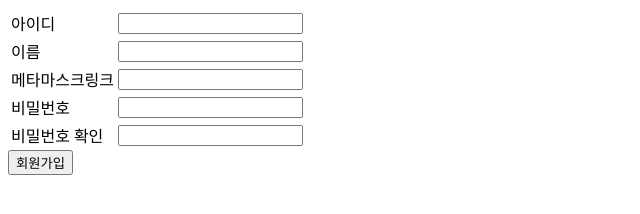
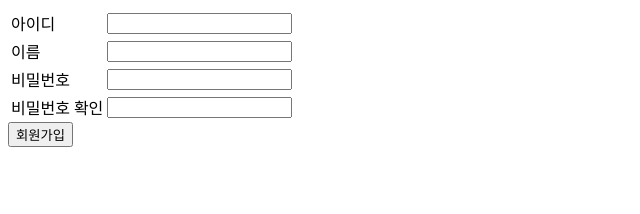
Before and after one commit to joohyun28/PBL, a plain HTML site: page public/index.html in a window 1280 px wide. Shown: the whole page, without its empty margins (0-640 px from the left). Drawn offline with nearby package versions, Linux system fonts and the light colour scheme.

Commit message:
회원가입 수정

```diff
--- a/public/index.html
+++ b/public/index.html
@@ -18,10 +18,6 @@
       <tr>
         <td><label>이름</label></td>
         <td><input type="text" name="name" id="name"></td>
-      </tr>
-      <tr>
-        <td><label>메타마스크링크</label></td>
-        <td><input type="text" name="metamask" id="metamask"></td>
       </tr>
       <tr>
         <td><label>비밀번호</label></td>
@@ -73,7 +69,6 @@
         var user = {
           id: $('#id').val(),
           name: $('#name').val(),
-          metamask: $('#metamask').val(),
           password: $('#password').val(),
         }
         db.collection('user').doc($('#id').val()).set(user).then((result) => {
```
